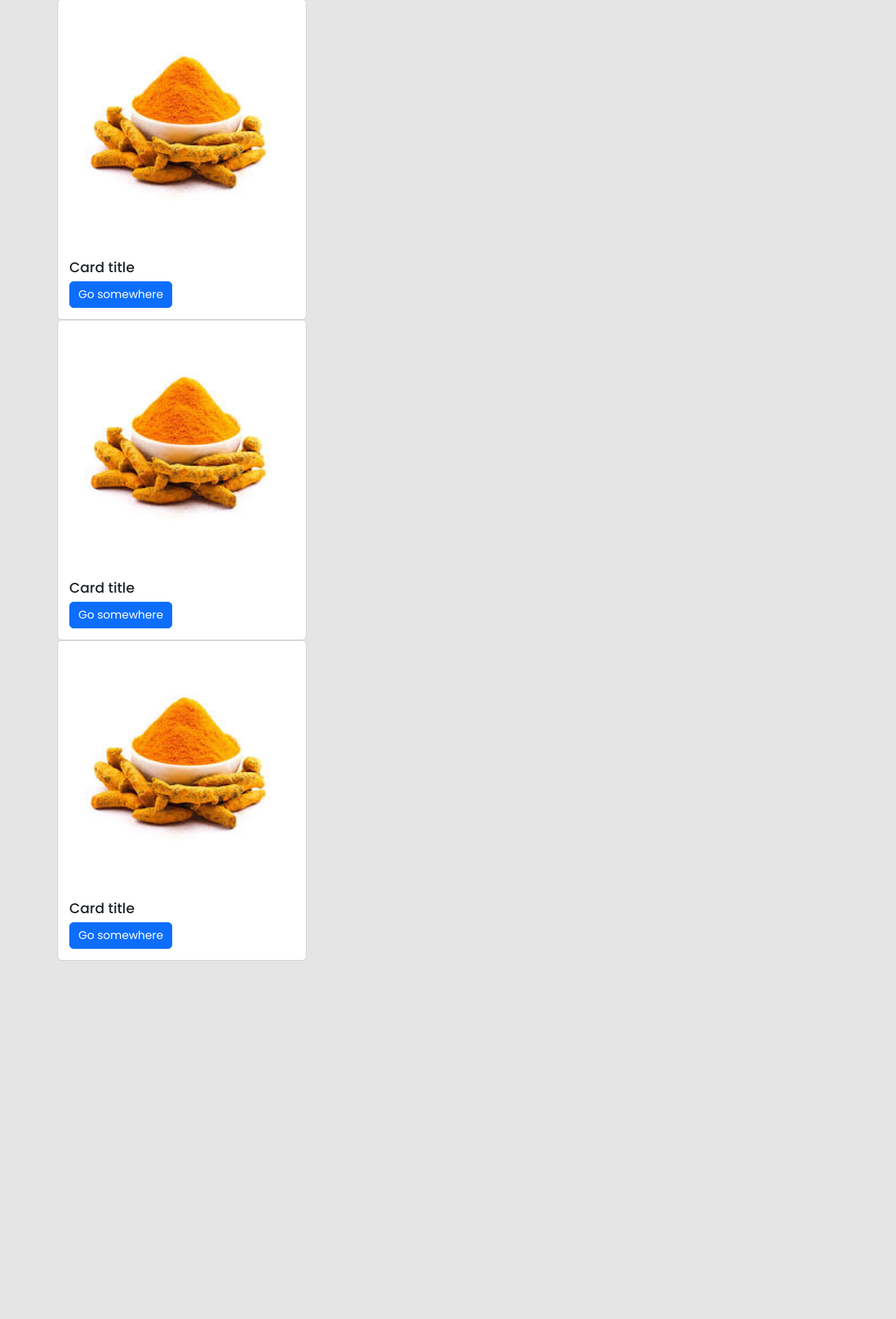
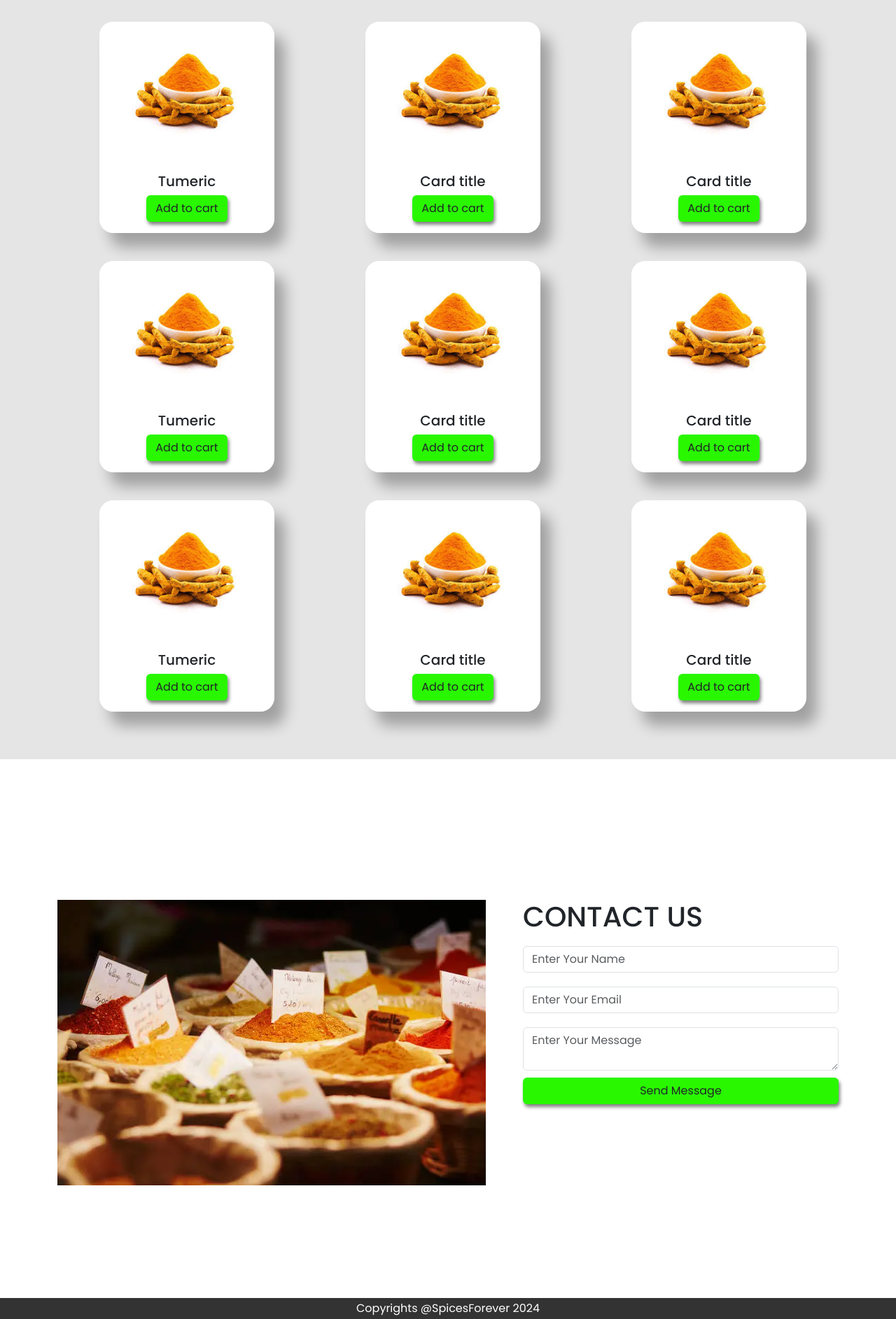
Before and after one commit to YonishaDev/First-website, a PHP site: page / in a window 1280 px wide. Shown: the part 1857-3742 px from the top of the page at 70% size. Before the commit the page ends 3230 px from the top, so only its background shows below. Run offline with PHP 8.4, Linux system fonts and the light colour scheme.

Commit message:
First website

```diff
--- /dev/null
+++ b/website/JavaScript/script.js
@@ -0,0 +1 @@
+document.getElementsByName()
--- a/website/index.html
+++ b/website/index.html
@@ -39,12 +39,8 @@
               <li class="nav-item">
                 <a class="nav-link" href="#contact">Contact</a>
               </li>
-              <li class="nav-item">
-                <a class="nav-link" href="#contact">Dashboard</a>
-              </li>
           </ul>
-
-         <button class="btn p-2 my-lg-0 my-2">Sign In</button>
+         <button class="btn p-2 my-lg-0 my-2"> <a  class="nav-link" href="signin.html">Sign UP</a></button>
       </div>
     </nav>
     <!-- Home -->
@@ -53,7 +49,7 @@
         <p>Variety's the ery spice of life,That gives it all its flavour</p>
         <div class="input-group m-4" >
             <input type="text"class="form-control" placeholder="Email Address">
-            <button class="btn signin">Get Started</button>
+            <button class="btn signin"><a  class="nav-link" href="signin.html">Get Started</a></button>
         </div>
     </section>
 
@@ -62,7 +58,7 @@
         <div class="container-fluid">
             <div class="row">
                 <div class="col-lg-6 col-md-6 col-12 p-lg-5 p-2 my-5">
-                <img src="logo.webp" alt="logo" class="img-fluid">
+                <img src="img/logo.jpg" alt="logo" class="img-fluid">
                 </div>
                 <div class="col-lg-6 col-md-6 col-12">
                     <br><br><br><br>
@@ -81,24 +77,86 @@
             <div class="row">
                 <div class="col-lg-4 col-md-4 col-12">
                     <div class="card">
-                        <img src="1stpage.jpg" class="card-img-top">
-                        <div class="card-body">
-                          <h5 class="card-title">Card title</h5>
-                          <a href="#" class="btn btn-primary">Go somewhere</a>
+                        <img src="img/img1.jpg" class="card-img-top">
+                        <div class="card-body text-center">
+                          <h5 class="card-title">Tumeric</h5>
+                          <a href="#" class="btn signin">Add to cart</a>
                           </div>
                       </div>
+                </div>
+                <div class="col-lg-4 col-md-4 col-12">
                     <div class="card">
-                        <img src="1stpage.jpg" class="card-img-top">
-                        <div class="card-body">
+                        <img src="img/img1.jpg" class="card-img-top">
+                        <div class="card-body text-center">
                           <h5 class="card-title">Card title</h5>
-                          <a href="#" class="btn btn-primary">Go somewhere</a>
+                          <a href="#" class="btn signin">Add to cart</a>
                           </div>
                       </div>
+                </div>
+                <div class="col-lg-4 col-md-4 col-12">
                     <div class="card">
-                        <img src="1stpage.jpg" class="card-img-top">
-                        <div class="card-body">
+                        <img src="img/img1.jpg" class="card-img-top">
+                        <div class="card-body text-center   ">
                           <h5 class="card-title">Card title</h5>
-                          <a href="#" class="btn btn-primary">Go somewhere</a>
+                          <a href="#" class="btn signin">Add to cart</a>
+                          </div>
+                      </div>
+                </div>
+            </div>
+            <div class="row">
+                <div class="col-lg-4 col-md-4 col-12">
+                    <div class="card">
+                        <img src="img/img1.jpg" class="card-img-top">
+                        <div class="card-body text-center">
+                          <h5 class="card-title">Tumeric</h5>
+                          <a href="#" class="btn signin">Add to cart</a>
+                          </div>
+                      </div>
+                </div>
+                <div class="col-lg-4 col-md-4 col-12">
+                    <div class="card">
+                        <img src="img/img1.jpg" class="card-img-top">
+                        <div class="card-body text-center">
+                          <h5 class="card-title">Card title</h5>
+                          <a href="#" class="btn signin">Add to cart</a>
+                          </div>
+                      </div>
+                </div>
+                <div class="col-lg-4 col-md-4 col-12">
+                    <div class="card">
+                        <img src="img/img1.jpg" class="card-img-top">
+                        <div class="card-body text-center   ">
+                          <h5 class="card-title">Card title</h5>
+                          <a href="#" class="btn signin">Add to cart</a>
+                          </div>
+                      </div>
+                </div>
+            </div>
+            <div class="row">
+              <div class="col-lg-4 col-md-4 col-12">
+                  <div class="card">
+                      <img src="img/img1.jpg" class="card-img-top">
+                      <div class="card-body text-center">
+                        <h5 class="card-title">Tumeric</h5>
+                        <a href="#" class="btn signin">Add to cart</a>
+                        </div>
+                    </div>
+              </div>
+              <div class="col-lg-4 col-md-4 col-12">
+                  <div class="card">
+                      <img src="img/img1.jpg" class="card-img-top">
+                      <div class="card-body text-center">
+                        <h5 class="card-title">Card title</h5>
+                        <a href="#" class="btn signin">Add to cart</a>
+                        </div>
+                    </div>
+              </div>
+              <div class="col-lg-4 col-md-4 col-12">
+                  <div class="card">
+                      <img src="img/img1.jpg" class="card-img-top">
+                      <div class="card-body text-center   ">
+                        <h5 class="card-title">Card title</h5>
+                        <a href="#" class="btn signin">Add to cart</a>
                         </div>
                     </div>
               </div>
@@ -106,6 +164,27 @@
         </div>
      </section>
 
+     <!-- contact -->
+      <section id="contact">
+           <div class="container box">
+          <div class="row">
+                <div class="col-lg-7 col-md-7 col-12">
+                  <img src="img/contact.webp" class="img-fluid">
+                </div>
+              <div class="col-lg-5 col-md-5 col-12">
+                <h1>CONTACT US</h1>
+                <form class="mb-3">
+                  <input type="text" class="form-control" placeholder="Enter Your Name">
+                  <input type="email" class="form-control" placeholder="Enter Your Email">
+                  <textarea class="form-control" placeholder="Enter Your Message"></textarea>
+                  <button class="btn signin">Send Message</button>
+                </form>
+              </div>
+            </div>
+          </div>
+      </section>
+      <footer>Copyrights @SpicesForever 2024</footer>
+
     <!-- Script -->
      <script src="https://cdn.jsdelivr.net/npm/@popperjs/core@2.11.8/dist/umd/popper.min.js"></script>
     <script src="js/bootstrap.min.js"></script>
--- a/website/style.css
+++ b/website/style.css
@@ -41,7 +41,7 @@ section {
 
 /***Home**/
 #home {
-  background: url(Spices.jpg);
+  background: url(img/Spices.jpg);
   background-size: cover;
   background-position: center;
   flex-direction: column;
@@ -82,11 +82,59 @@ box-shadow: 2px 4px 5px rgba(0, 0, 0, 0.5)
     background-color: #e5e5e5;
 
 }
-#product.ontainer
-{
-    display: grid;
+#product h1{
+font-size: 50px;
+letter-spacing: 2px;
+font-weight: 700;
 }
-.row {
-    display: flex;
-    flex-wrap: wrap;
+
+#product img{
+    width: 200px;
+    height: 200px;
 }
+.card{
+    width: 250px;
+    height: 250px;
+    background-color: #e5e5e5;
+    border:none !important;
+    box-shadow: 15px 20px 20px rgba(0, 0, 0, 0.3),inset 4px 4px 10px white;
+    border-radius: 20px !important;
+    overflow: hidden;
+    justify-content: center;
+    align-items: center;
+    margin: 20px 60px;
+
+}
+.card:hover{
+  box-shadow: inset 5px 5px 10px rgba(0, 0, 0, 0.3),inset -4px -4px 10px white;
+  transition: .2s;
+}
+
+/* contact */
+#contact img{
+  height: 100%;
+}
+.box{
+  width: 100% !important;
+  /* background: red; */
+  margin-top: 10px;
+}
+form{
+  display:flex;
+  flex-direction: column;
+}
+#contact input{
+margin: 10px 0px;
+}
+#contact textarea{
+  margin: 10px 0px;
+  }
+  footer{
+    width: 100%;
+    height: 30px;
+    background: rgba(0, 0, 0, 0.8);
+    margin-top: -30px;
+    text-align: center;
+    color:white;
+    padding: 3px;
+  }
```
Also changed, not shown: website/JavaScript/home.html (added, +11 -0 lines), website/JavaScript/index.html (added, +35 -0 lines), website/signin.html (added, +75 -0 lines), website/img/Spices.jpg (added), website/img/contact.webp (added), website/img/img1.jpg (added), website/img/login.webp (added), website/img/logo.jpg (added), website/img/logo.webp (added), 1 other file. Lines whose indentation alone changed are shown as unchanged.
